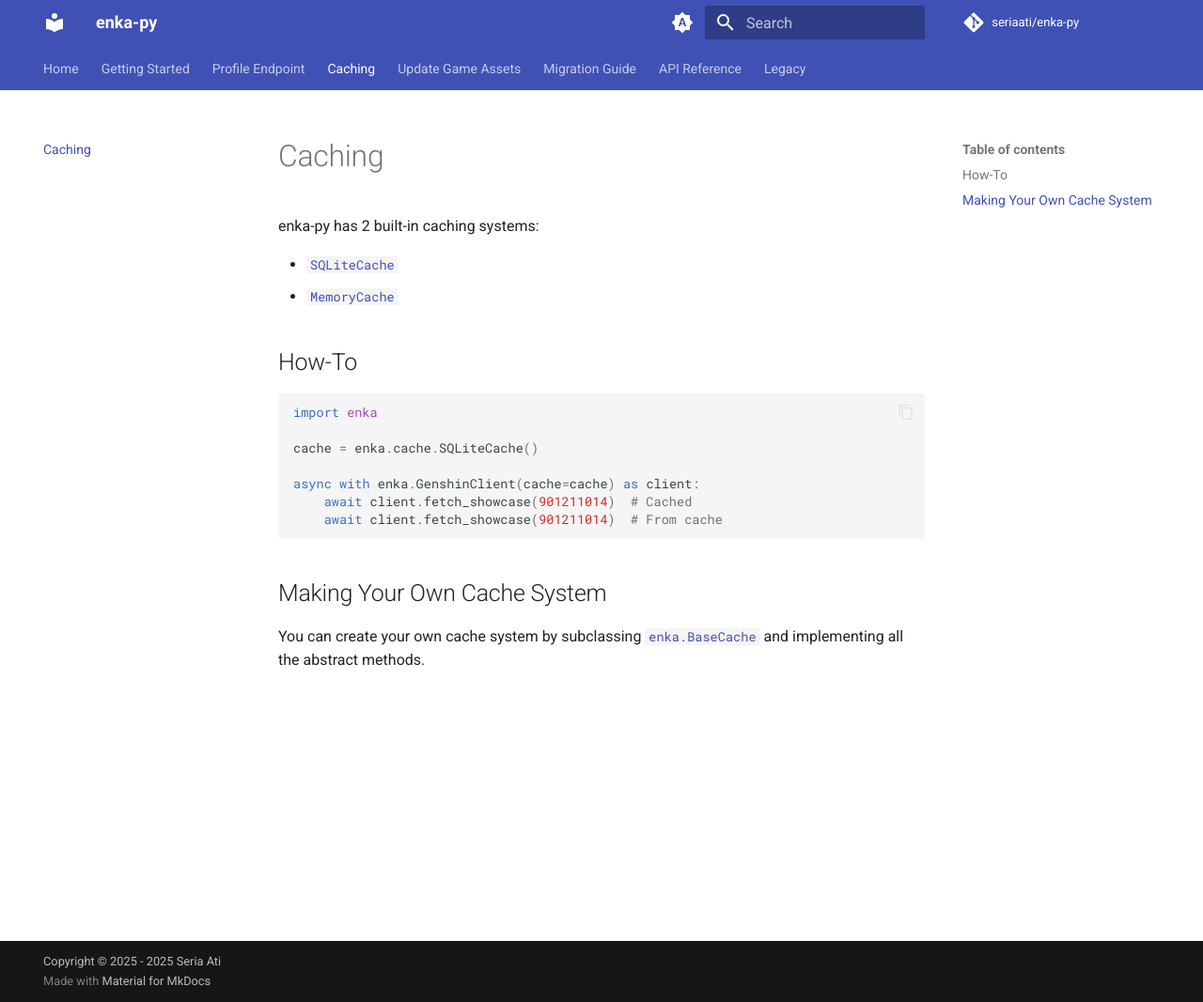
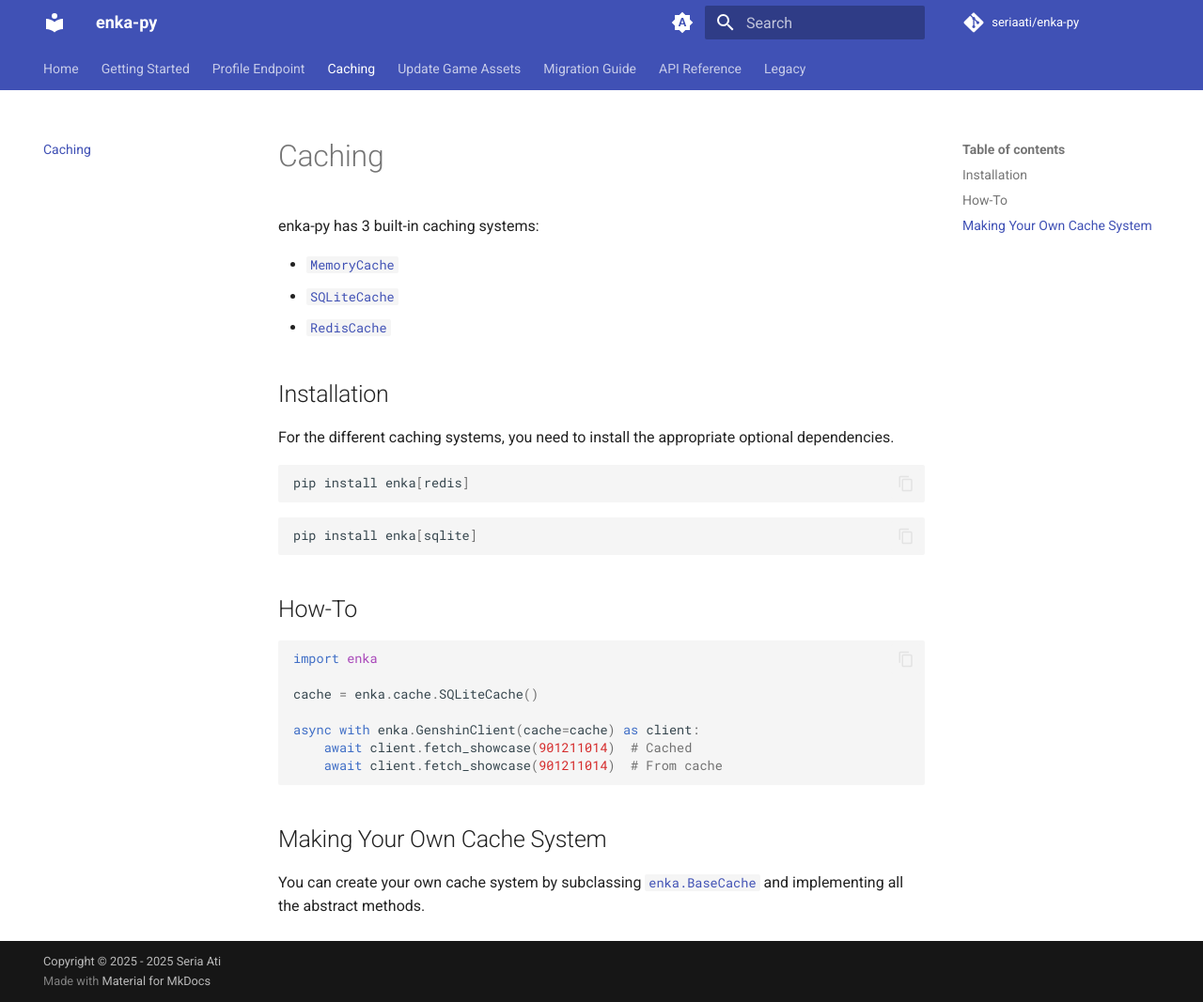
Before and after one commit to seriaati/enka-py, an MkDocs documentation site: the page built from docs/caching.md, in a window 1280 px wide and 1067 px high. Shown: the whole window at 94% size. Built offline with MkDocs 1.6.1 and Material for MkDocs 9.7.7, drawn with Linux system fonts in a browser that asks for light colours; comment, search, counter and statistics services are not loaded.

Commit message:
docs: Add notice about optional deps

````diff
--- a/docs/caching.md
+++ b/docs/caching.md
@@ -1,9 +1,22 @@
 # Caching
 
-enka-py has 2 built-in caching systems:
+enka-py has 3 built-in caching systems:
 
+- [`MemoryCache`](./reference/cache.md#enka.clients.cache.MemoryCache)
 - [`SQLiteCache`](./reference/cache.md#enka.clients.cache.SQLiteCache)
-- [`MemoryCache`](./reference/cache.md#enka.clients.cache.MemoryCache)
+- [`RedisCache`](./reference/cache.md#enka.clients.cache.RedisCache)
+
+## Installation
+
+For the different caching systems, you need to install the appropriate optional dependencies.
+
+```bash
+pip install enka[redis]
+```
+
+```bash
+pip install enka[sqlite]
+```
 
 ## How-To
 
````
Also changed, not shown: README.md (+10 -0 lines).
